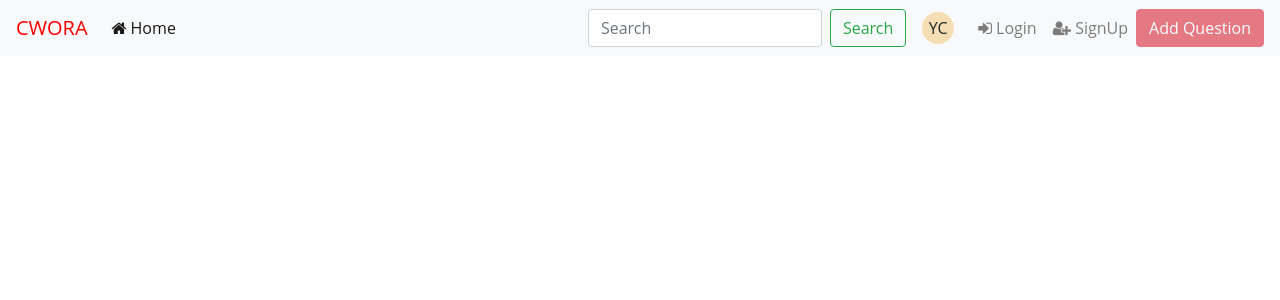
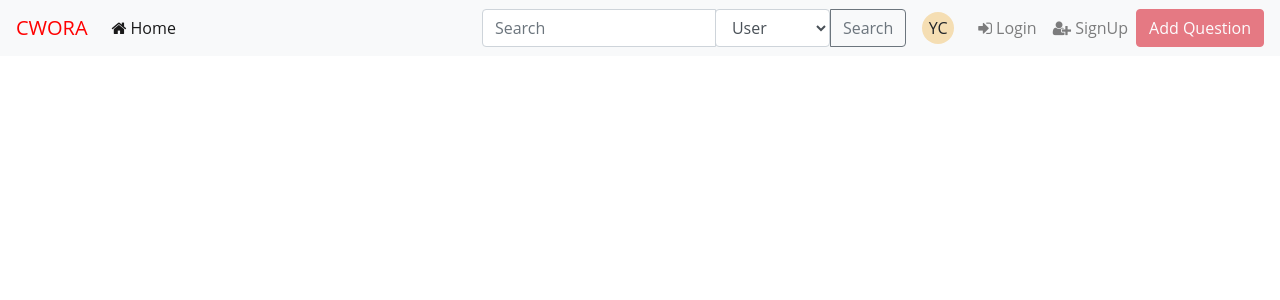
Before and after one commit to psnehas/CMPE-273-Team-Project-Quora, a React (Create React App) app in the folder frontend/: page /profile in a window 1280 px wide. Shown: the top 300 px of the page. Built offline with nearby package versions, Linux system fonts and the light colour scheme.

Commit message:
search bar

```diff
--- a/frontend/src/components/NavBar/Navbar.js
+++ b/frontend/src/components/NavBar/Navbar.js
@@ -5,7 +5,7 @@ import cookie from 'react-cookies';
 //import './Navbar.css';
 import { userActions } from '../../_actions';
 import { connect } from 'react-redux';
-import { Navbar, Nav, NavDropdown, Button, Form, FormControl } from 'react-bootstrap';
+import { Navbar, Nav, NavDropdown, Button, Form, FormControl, OverlayTrigger, Popover, InputGroup } from 'react-bootstrap';
 import AddModal from './Add_Q_Modal';
 
 //create the Navbar Component
@@ -13,7 +13,11 @@ class navbar extends Component {
     constructor(props) {
         super(props);
         this.state = {
-            show_add: false
+            show_add: false,
+            search: {
+                input: "",
+                catagory: ""
+            }
 
         };
         this.handleLogout = this.handleLogout.bind(this);
@@ -66,6 +70,15 @@ class navbar extends Component {
 
         let modalClose = () => this.setState({ show_add: false });
 
+        let user_popover = (
+            <Popover id="user-popover" title="Popover">
+                <Nav>
+                    <NavLink to={'/profile/chen'}>Profile</NavLink>
+                    <NavLink to={'/message/chen'}>Message</NavLink>
+                </Nav>
+            </Popover>
+        )
+
         return (
 
             <Navbar bg="light" expand="md">
@@ -78,15 +91,35 @@ class navbar extends Component {
                         <Nav.Link as={NavLink} to="/"><span className="fa fa-home"></span> Home</Nav.Link>
                     </Nav>
                     <Nav className="ml-auto">
-                        <Form inline>
+                        {/* <Form inline>
                             <FormControl type="text" placeholder="Search" className="mr-sm-2" />
                             <Button variant="outline-success">Search</Button>
-                        </Form>
+                        </Form> */}
+                        <InputGroup>
+                            <Form.Control
+                                placeholder="Search"
+                                aria-label="Search"
+                                aria-describedby="basic-addon2"
+                                value={this.state.search.input}
+                                id="input"
+                                onChange={this.onChangeHandler}
+                            />
+                            <InputGroup.Append>
+                                <Form.Control as="select" value={this.state.search.catagory} id="filter" onChange={this.onChangeHandler}>
+                                    <option value="user">User</option>
+                                    <option value="quesiton">Question</option>
+                                    <option value="topic">Topic</option>
+                                </Form.Control>
+                                <Button variant="outline-secondary" onClick={this.onSearchHandler}>Search</Button>
+                            </InputGroup.Append>
+                        </InputGroup>
                     </Nav>
                     <Nav.Item>
-                        <div style={{ margin: '0 1em 0 1em', borderRadius: 50, backgroundColor: "wheat", textAlign: "center", width: "2em", height: "2em" }}>
-                            <span style={{ verticalAlign: "sub" }}>YC</span>
-                        </div>
+                        <OverlayTrigger trigger="click" placement="bottom" overlay={user_popover}>
+                            <div style={{ margin: '0 1em 0 1em', borderRadius: 50, backgroundColor: "wheat", textAlign: "center", width: "2em", height: "2em", cursor: "pointer" }}>
+                                <span style={{ verticalAlign: "sub" }}>YC</span>
+                            </div>
+                        </OverlayTrigger>
                     </Nav.Item>
                     {navLogin}
 
```
